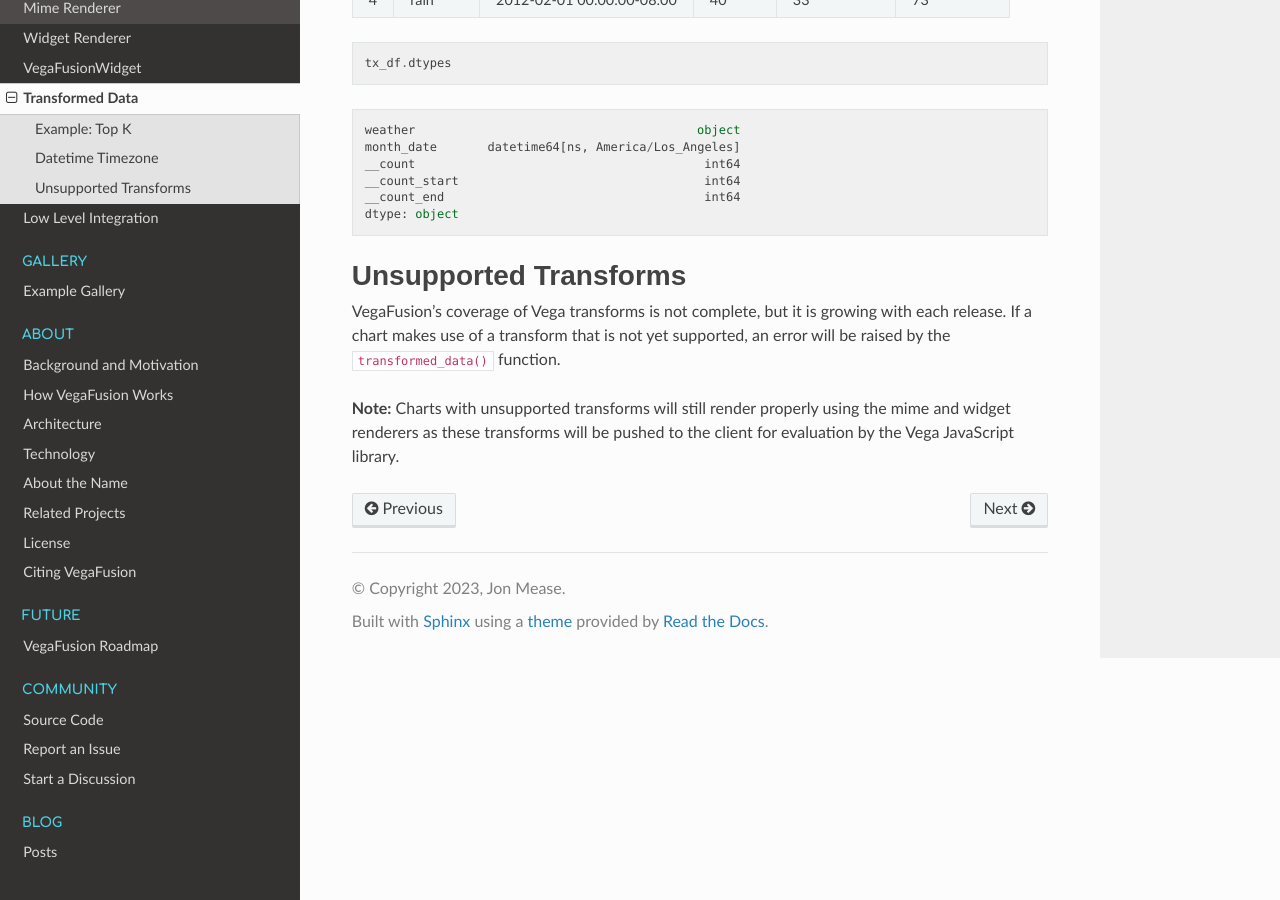
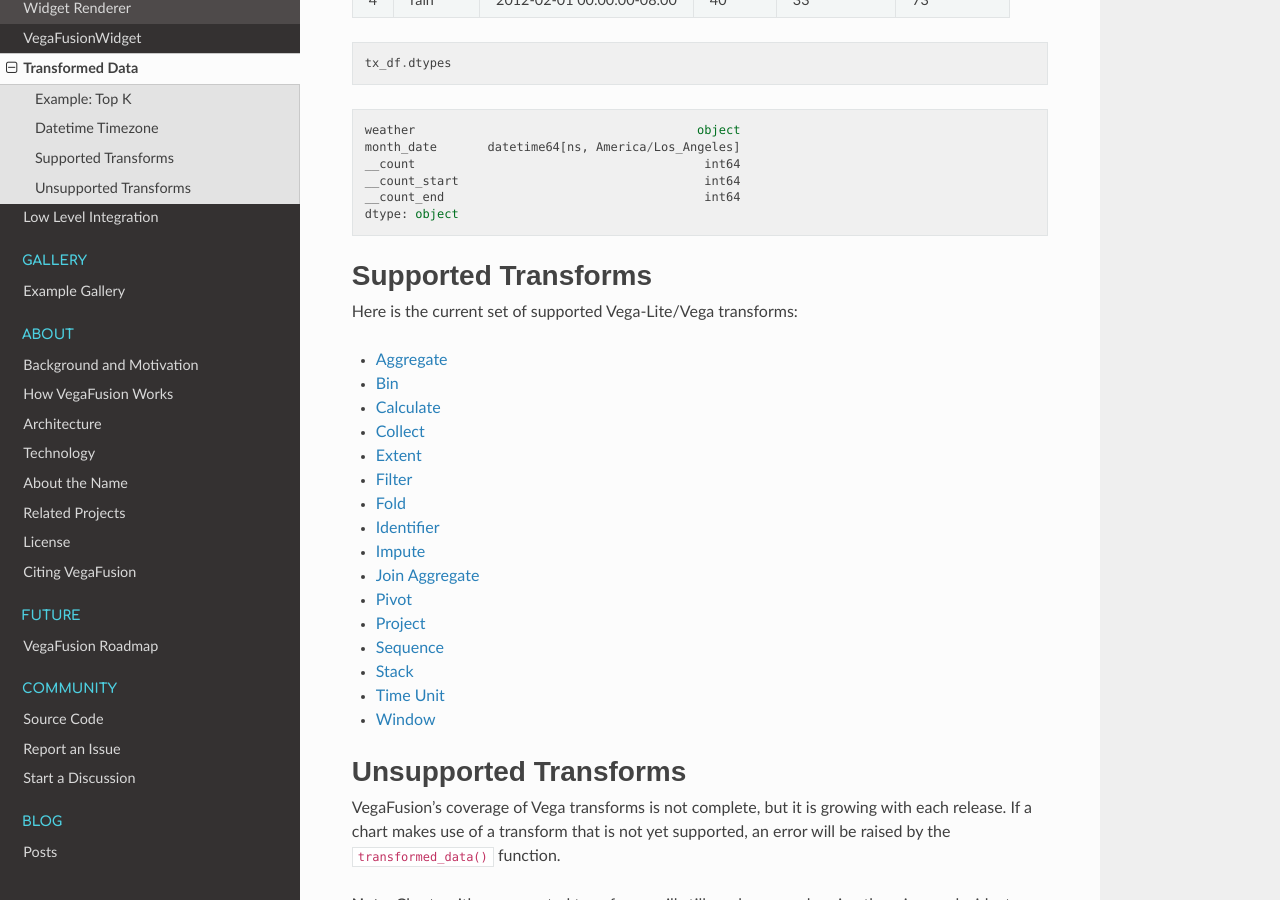
Before and after one commit to vegafusion/vegafusion.github.io, a Sphinx documentation site: the page built from source/transformed_data.md, in a window 1280 px wide and 900 px high, scrolled down 5595 px. Built offline with Sphinx 7.4.7 and the Read the Docs theme 2.0.0, drawn with Linux system fonts in a browser that asks for light colours; some web fonts are replaced.

Commit message:
Add supported transforms list to transformed_data section

````diff
--- a/source/transformed_data.md
+++ b/source/transformed_data.md
@@ -222,9 +222,27 @@
 dtype: object
 ```
 
+## Supported Transforms
+Here is the current set of supported Vega-Lite/Vega transforms:
+
+ - [Aggregate](https://vega.github.io/vega-lite/docs/aggregate.html)
+ - [Bin](https://vega.github.io/vega-lite/docs/bin.html)
+ - [Calculate](https://vega.github.io/vega-lite/docs/calculate.html)
+ - [Collect](https://vega.github.io/vega/docs/transforms/collect/)
+ - [Extent](https://vega.github.io/vega/docs/transforms/extent/)
+ - [Filter](https://vega.github.io/vega-lite/docs/filter.html)
+ - [Fold](https://vega.github.io/vega-lite/docs/fold.html)
+ - [Identifier](https://vega.github.io/vega/docs/transforms/identifier/)
+ - [Impute](https://vega.github.io/vega-lite/docs/impute.html)
+ - [Join Aggregate](https://vega.github.io/vega-lite/docs/joinaggregate.html)
+ - [Pivot](https://vega.github.io/vega-lite/docs/pivot.html)
+ - [Project](https://vega.github.io/vega/docs/transforms/project/)
+ - [Sequence](https://vega.github.io/vega/docs/transforms/sequence/)
+ - [Stack](https://vega.github.io/vega-lite/docs/stack.html)
+ - [Time Unit](https://vega.github.io/vega-lite/docs/timeunit.html)
+ - [Window](https://vega.github.io/vega-lite/docs/window.html)
 
 ## Unsupported Transforms
-
 VegaFusion's coverage of Vega transforms is not complete, but it is growing with each release. If a chart makes use of a transform that is not yet supported, an error will be raised by the `transformed_data()` function.
 
 **Note:** Charts with unsupported transforms will still render properly using the mime and widget renderers as these transforms will be pushed to the client for evaluation by the Vega JavaScript library.
````
